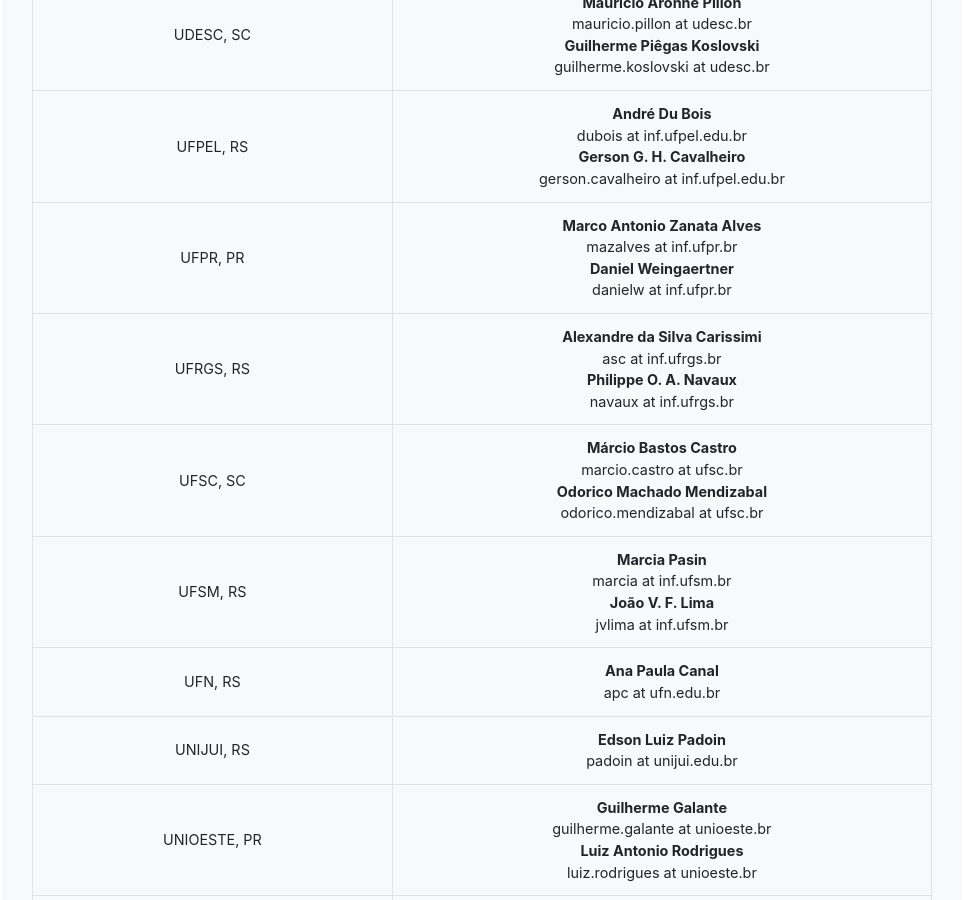
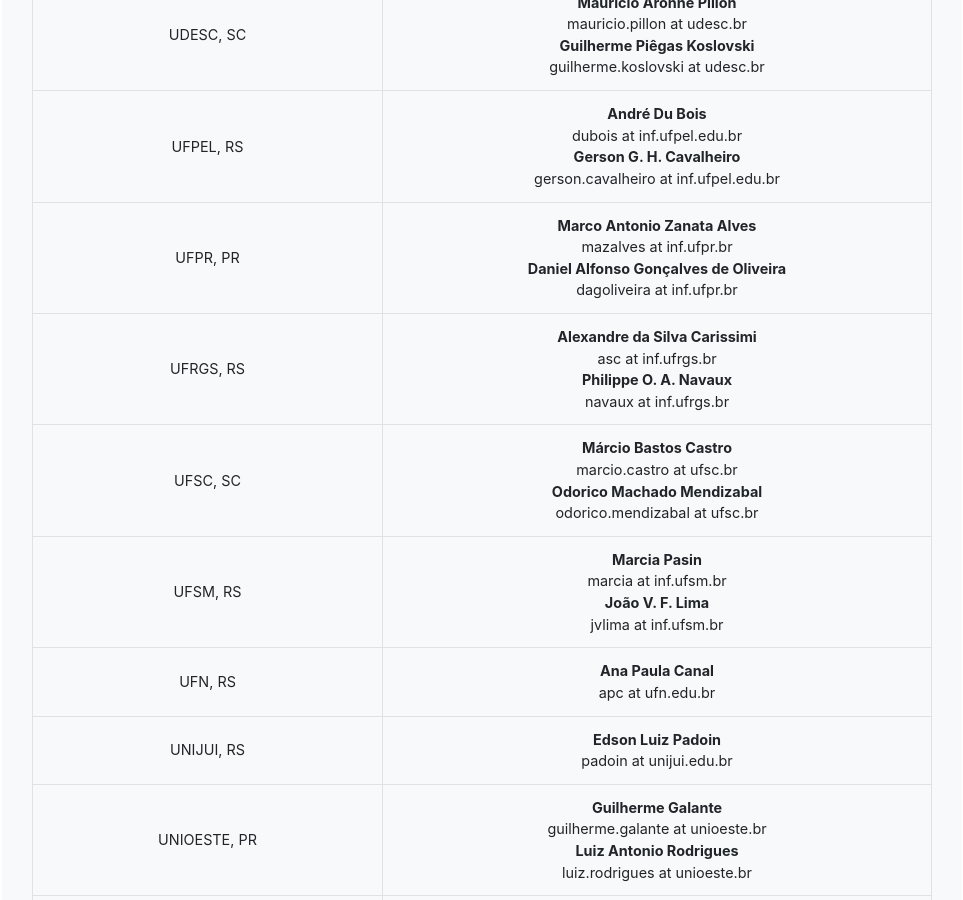
Before and after one commit to cradrs/cradrs.github.io, a Jekyll site: the page built from index.markdown, in a window 1280 px wide and 900 px high, scrolled down 2848 px. Shown: the whole window, without its empty margins (158-1121 px from the left). Built offline with Jekyll 4.4.1, drawn with Linux system fonts in a browser that asks for light colours.

Commit message:
Update pagina-cradrs.yml

```diff
--- a/_data/pagina-cradrs.yml
+++ b/_data/pagina-cradrs.yml
@@ -122,8 +122,8 @@ comissao-deliberativa:
     representantes:
       - nome: "Marco Antonio Zanata Alves"
         contato: "mazalves at inf.ufpr.br"
-      - nome: "Daniel Weingaertner"
-        contato: "danielw at inf.ufpr.br"
+      - nome: "Daniel Alfonso Gonçalves de Oliveira"
+        contato: "dagoliveira at inf.ufpr.br"
   - instituicao:
     nome: "UFRGS, RS"
     representantes:
```
